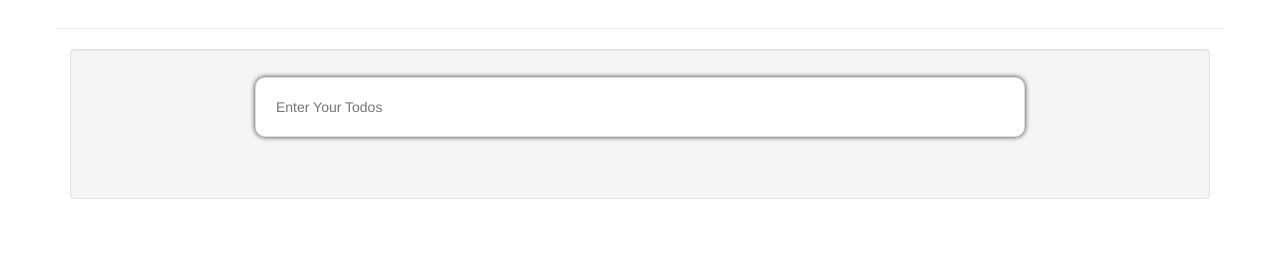
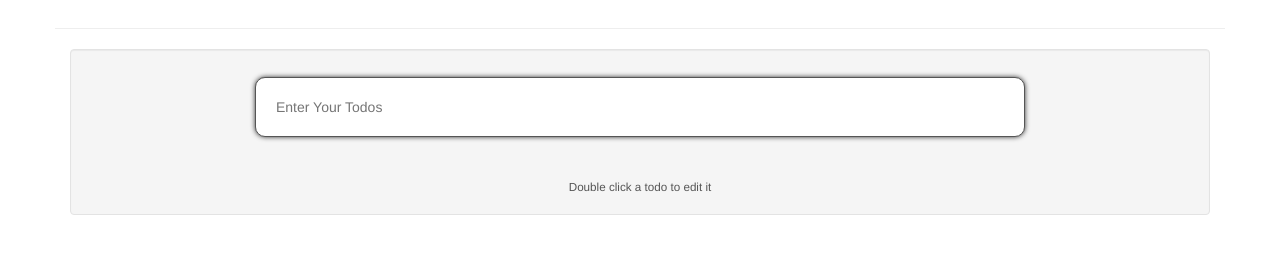
Before and after one commit to khanSufiyan/Assignment3, a website: page index.html in a window 1280 px wide. Shown: the part 122-376 px from the top of the page. Drawn offline with Linux system fonts and the light colour scheme.

Commit message:
todo app

```diff
--- a/index.html
+++ b/index.html
@@ -25,6 +25,7 @@
           <div id="todo-list"></div>
       </div>
     </div>
+    <div class="foot" align="center">Double click a todo to edit it </div>
  </div>
 </div>
 <script type="text/x-handlebars-template" id="item-template">
@@ -39,6 +40,7 @@
       <span><button id="undo">Undo</button></span>
       <span class="delete"><button  id="delete"><i class="glyphicon glyphicon-remove"></i></button></span>
     </div>
+
 </script>
 
   <script src="js/libs/jquery/jquery-min.js"></script>
--- a/js/user.js
+++ b/js/user.js
@@ -29,8 +29,8 @@ var TodoView = Backbone.View.extend({
       'click #delete': 'clear'
     },
       initialize: function () {
-     this.model.on('change', this.render, this);
-     this.model.on('destroy', this.remove,this);
+       this.model.on('change', this.render, this);
+       this.model.on('destroy', this.remove,this);
     },
 
     render: function(){
--- a/js/views/TodoView.js
+++ b/js/views/TodoView.js
@@ -12,8 +12,8 @@ var TodoView = Backbone.View.extend({
       'click #delete': 'clear'
     },
       initialize: function () {
-     this.model.on('change', this.render, this);
-     this.model.on('destroy', this.remove,this);
+       this.model.on('change', this.render, this);
+       this.model.on('destroy', this.remove,this);
     },
 
     render: function(){
--- a/less/style.less
+++ b/less/style.less
@@ -15,7 +15,6 @@
       border: 1px solid #555;
       outline: none;
       background: white;
-      border: 1px solid #DDD;
       outline: none;
       box-shadow: 0 0 5px #333;
     }
@@ -58,6 +57,10 @@
     color: #d9d9d9;
     text-decoration: line-through;
   }
+}
 
-
+.foot{
+    margin: auto;
+    font-size: smaller;
+    color:#555;
 }
```
Also changed, not shown: css/main.css.
